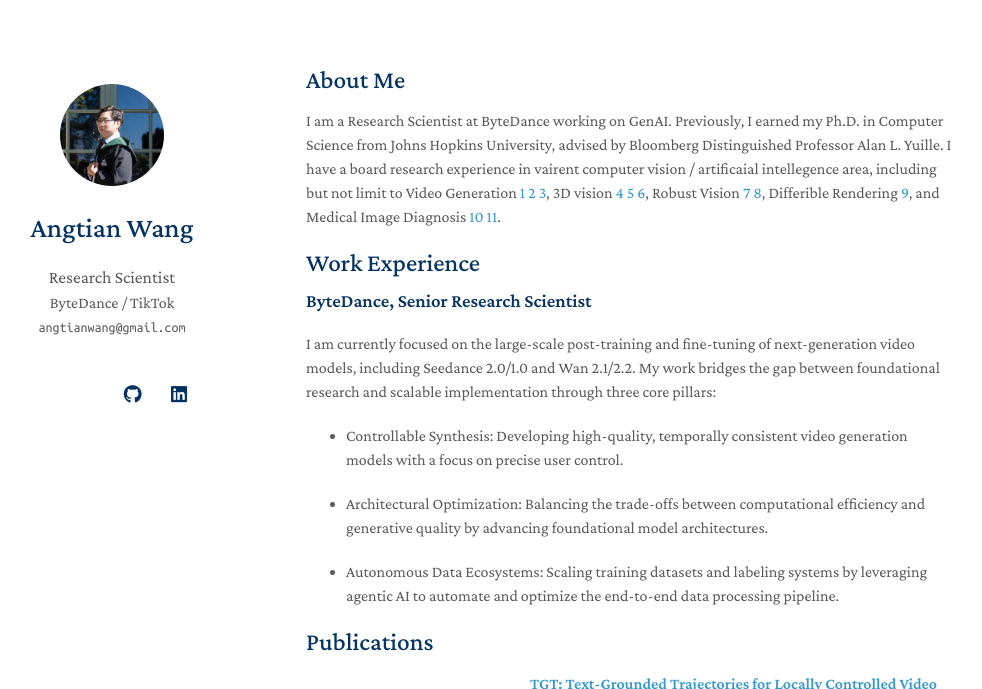
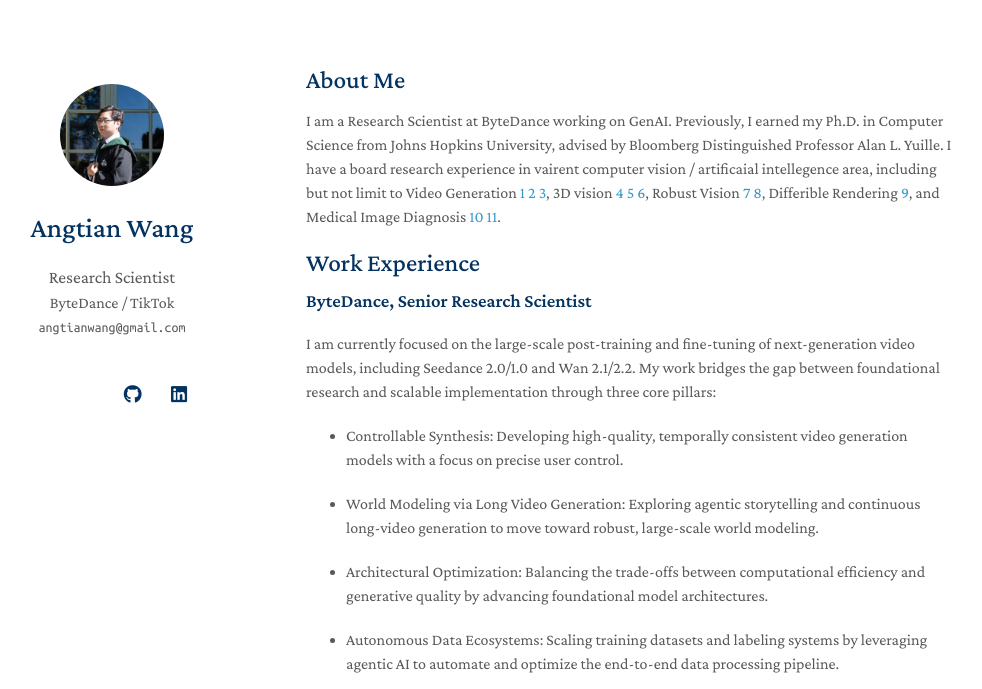
Before and after one commit to angtianwang/angtianwang.github.io, a Jekyll site: the page built from index.md, in a window 1280 px wide and 900 px high, cut to the strip 0-689 px from the top of the window. Shown: the whole strip, without its empty margins (164-1146 px from the left). Built offline with Jekyll 4.4.1, drawn with Linux system fonts in a browser that asks for light colours; nearby versions of some CDN libraries; a style sheet for code colours, icons or effects is not loaded; our own code applies the rules of GitHub Pages for plain Markdown files.

Commit message:
Update index.md

```diff
--- a/index.md
+++ b/index.md
@@ -13,6 +13,8 @@ I am currently focused on the large-scale post-training and fine-tuning of next-
 
 - Controllable Synthesis: Developing high-quality, temporally consistent video generation models with a focus on precise user control.
 
+- World Modeling via Long Video Generation: Exploring agentic storytelling and continuous long-video generation to move toward robust, large-scale world modeling.
+
 - Architectural Optimization: Balancing the trade-offs between computational efficiency and generative quality by advancing foundational model architectures.
 
 - Autonomous Data Ecosystems: Scaling training datasets and labeling systems by leveraging agentic AI to automate and optimize the end-to-end data processing pipeline.
```
